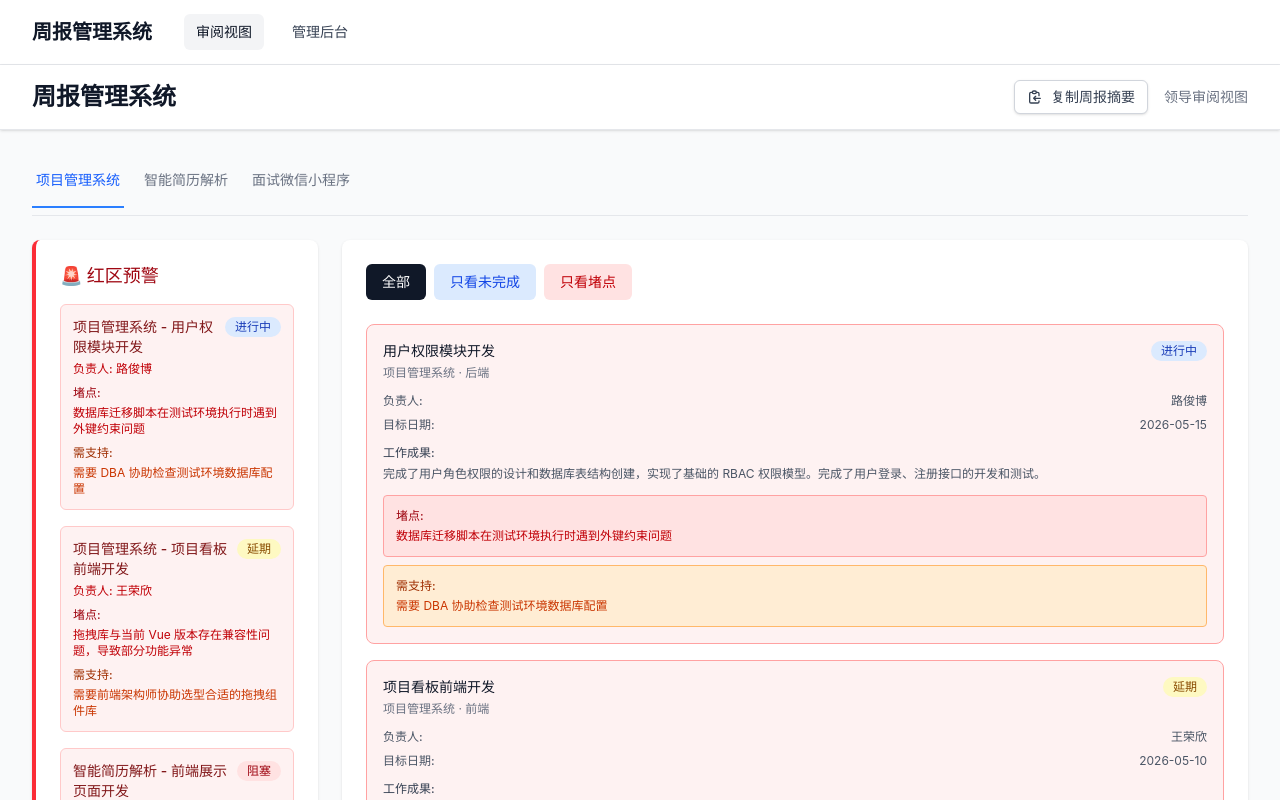
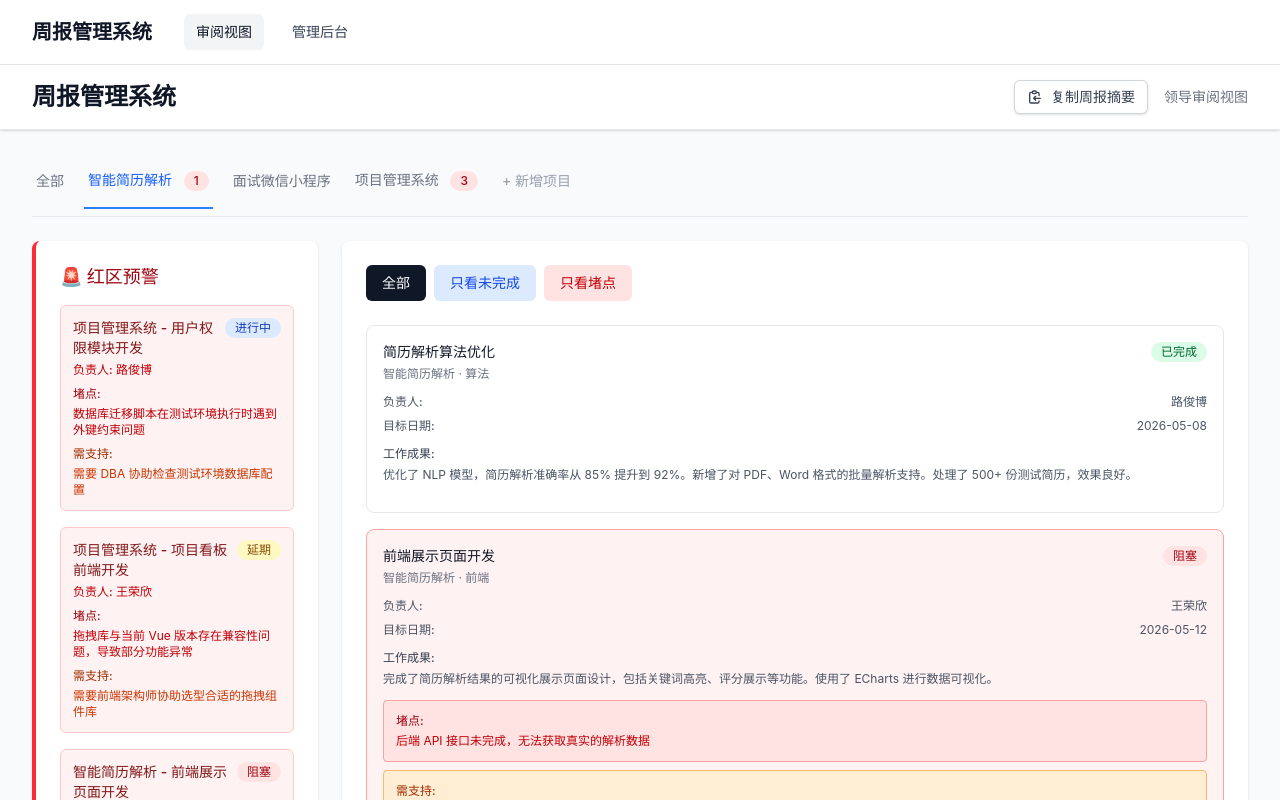
Before and after one commit to Powerlu/weekly-report-portal, a Vue app: page / in a window 1280 px wide. Shown: the top 800 px of the page. Built offline with nearby package versions, Linux system fonts and the light colour scheme.

Commit message:
Feature: add + button to ProjectTabs for creating new project categories

```diff
--- a/src/components/Dashboard.vue
+++ b/src/components/Dashboard.vue
@@ -69,8 +69,13 @@ const blockerAlert = ref(null)
 
 // 计算属性
 const projects = computed(() => {
-  const projectSet = new Set(tasks.value.map(task => task.project_name))
-  return Array.from(projectSet)
+  const fromTasks = new Set(tasks.value.map(task => task.project_name))
+  // 合并手动添加的项目（独立于任务数据）
+  try {
+    const manual = JSON.parse(localStorage.getItem('weekly-report-manual-projects') || '[]')
+    manual.forEach(p => fromTasks.add(p))
+  } catch {}
+  return Array.from(fromTasks).sort()
 })
 
 const filteredTasks = computed(() => {
--- a/src/components/ProjectTabs.vue
+++ b/src/components/ProjectTabs.vue
@@ -1,8 +1,22 @@
 <template>
   <div class="border-b border-gray-200">
-    <nav class="-mb-px flex space-x-4 overflow-x-auto pb-2 scrollbar-hide">
+    <nav class="-mb-px flex items-center space-x-4 overflow-x-auto pb-2 scrollbar-hide">
+      <!-- 全部 Tab -->
       <button
-        v-for="project in projects"
+        @click="$emit('update:activeProject', '')"
+        :class="[
+          activeProject === ''
+            ? 'border-blue-500 text-blue-600'
+            : 'border-transparent text-gray-500 hover:text-gray-700 hover:border-gray-300',
+          'whitespace-nowrap py-4 px-1 border-b-2 font-medium text-sm'
+        ]"
+      >
+        全部
+      </button>
+
+      <!-- 各项目 Tab -->
+      <button
+        v-for="project in allProjects"
         :key="project"
         @click="$emit('update:activeProject', project)"
         :class="[
@@ -13,7 +27,6 @@
         ]"
       >
         {{ project }}
-        <!-- 显示进行中/阻塞任务数量角标 -->
         <span
           v-if="getBlockedCount(project) > 0"
           class="ml-2 inline-flex items-center px-2.5 py-0.5 rounded-full text-xs font-medium bg-red-100 text-red-800"
@@ -21,12 +34,48 @@
           {{ getBlockedCount(project) }}
         </span>
       </button>
+
+      <!-- + 新增项目按钮 -->
+      <button
+        v-if="!showAddInput"
+        @click="showAddInput = true"
+        class="whitespace-nowrap py-4 px-1 border-b-2 border-transparent text-gray-400 hover:text-blue-500 hover:border-blue-300 font-medium text-sm transition-colors"
+        title="新增项目分类"
+      >
+        + 新增项目
+      </button>
+
+      <!-- 新增项目输入框 -->
+      <div v-if="showAddInput" class="flex items-center space-x-2 ml-2">
+        <input
+          ref="addInputRef"
+          v-model="newProjectName"
+          type="text"
+          placeholder="输入项目名称"
+          class="border border-gray-300 rounded-md shadow-sm py-1.5 px-3 text-sm focus:outline-none focus:ring-2 focus:ring-blue-500 focus:border-blue-500 w-48"
+          @keydown.enter="confirmAddProject"
+          @keydown.escape="cancelAddProject"
+          @blur="confirmAddProject"
+        />
+        <button
+          @click="confirmAddProject"
+          class="px-3 py-1.5 bg-blue-500 text-white text-sm rounded-md hover:bg-blue-600"
+        >
+          确认
+        </button>
+        <button
+          @click="cancelAddProject"
+          class="px-3 py-1.5 bg-gray-200 text-gray-600 text-sm rounded-md hover:bg-gray-300"
+        >
+          取消
+        </button>
+      </div>
     </nav>
   </div>
 </template>
 
 <script setup>
-import { computed } from 'vue'
+import { ref, computed, nextTick, onMounted, watch } from 'vue'
 
 const props = defineProps({
   projects: {
@@ -39,14 +88,82 @@ const props = defineProps({
   }
 })
 
-defineEmits(['update:activeProject'])
+const emit = defineEmits(['update:activeProject', 'add-project'])
+
+// 新增项目相关状态
+const showAddInput = ref(false)
+const newProjectName = ref('')
+const addInputRef = ref(null)
+
+// 从 localStorage 读取手动添加的项目列表（独立于任务数据）
+const getStoredProjects = () => {
+  try {
+    const stored = localStorage.getItem('weekly-report-manual-projects')
+    return stored ? JSON.parse(stored) : []
+  } catch {
+    return []
+  }
+}
+const manualProjects = ref(getStoredProjects())
+
+// 合并项目列表：任务中出现的 + 手动添加的（去重）
+const allProjects = computed(() => {
+  const merged = new Set([...props.projects, ...manualProjects.value])
+  return Array.from(merged).sort()
+})
 
 // 计算各项目的进行中/阻塞任务数量
 const getBlockedCount = (projectName) => {
-  // 这里需要从父组件获取数据，暂时返回 0
-  // 实际实现中应该通过 provide/inject 或事件总线来共享数据
-  return 0
+  // 从 localStorage 读取完整任务数据来计算
+  try {
+    const tasks = JSON.parse(localStorage.getItem('weekly-report-tasks') || '[]')
+    return tasks.filter(t =>
+      t.project_name === projectName &&
+      (t.status === '阻塞' || t.status === '延期' || t.blockers)
+    ).length
+  } catch {
+    return 0
+  }
 }
+
+// 确认新增项目
+const confirmAddProject = () => {
+  const name = newProjectName.value.trim()
+  if (!name) {
+    showAddInput.value = false
+    return
+  }
+  if (allProjects.value.includes(name)) {
+    // 项目已存在，直接切换过去
+    emit('update:activeProject', name)
+    showAddInput.value = false
+    newProjectName.value = ''
+    return
+  }
+  // 添加到手动项目列表
+  manualProjects.value.push(name)
+  localStorage.setItem('weekly-report-manual-projects', JSON.stringify(manualProjects.value))
+  // 通知父组件
+  emit('add-project', name)
+  // 自动切换到新项目
+  emit('update:activeProject', name)
+  showAddInput.value = false
+  newProjectName.value = ''
+}
+
+// 取消新增
+const cancelAddProject = () => {
+  showAddInput.value = false
+  newProjectName.value = ''
+}
+
+// 显示输入框时自动聚焦
+watch(showAddInput, async (val) => {
+  if (val) {
+    await nextTick()
+    addInputRef.value?.focus()
+  }
+})
 </script>
 
 <style scoped>
```
